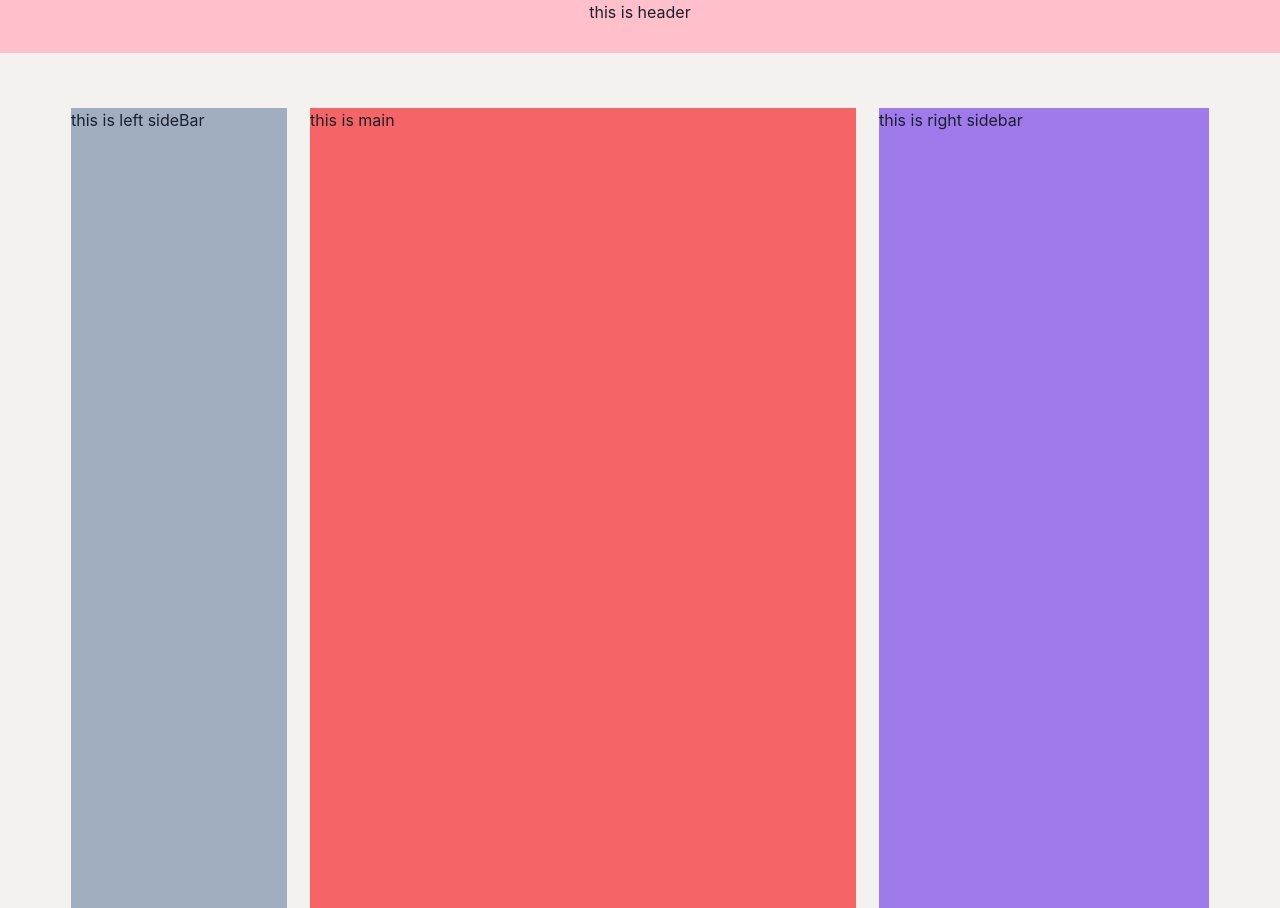
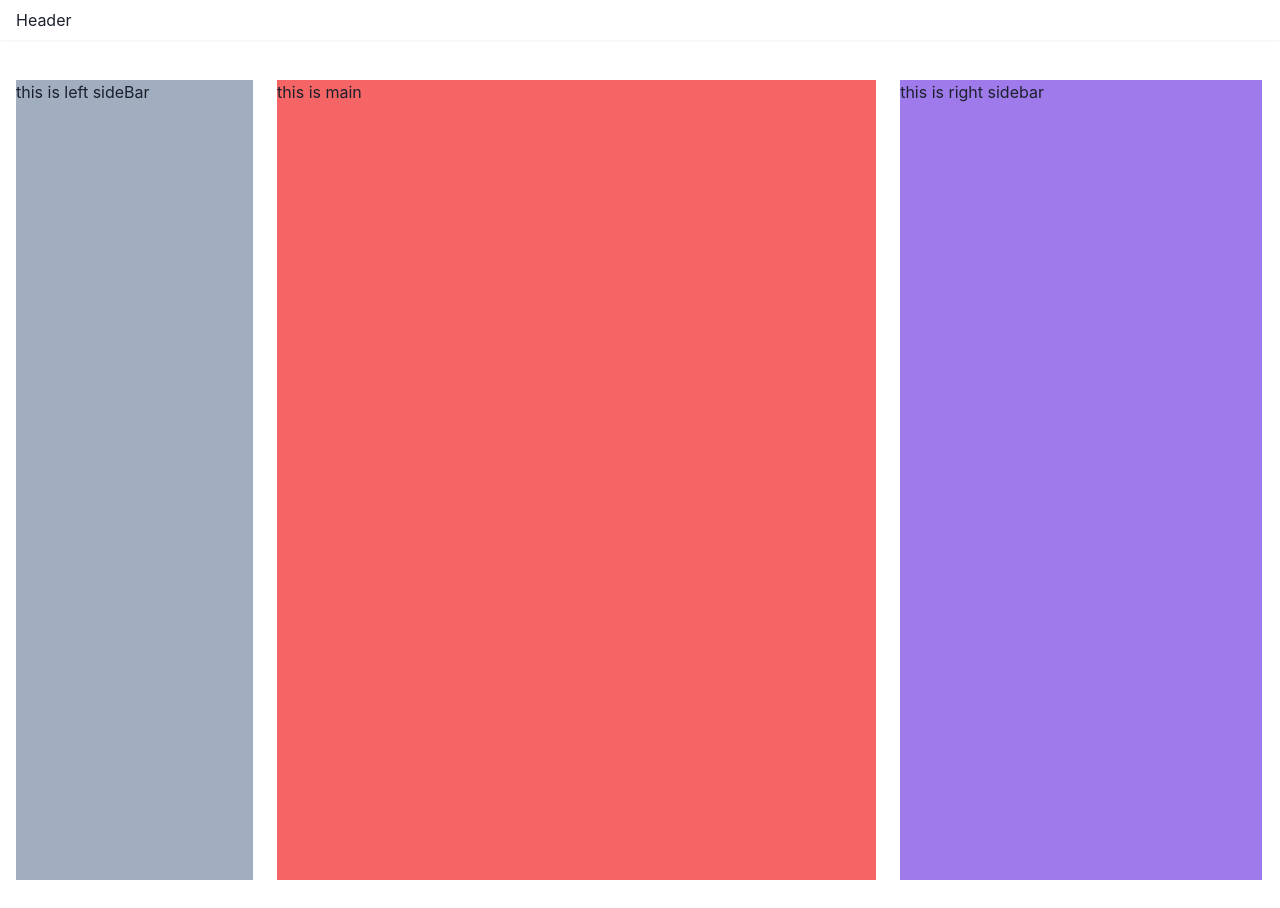
Before and after one commit to Shivamk99/linkedin-clone, a React (Create React App) app: page / in a window 1280 px wide. After the commit the page ends 880 px from the top, so only its background shows below. Built offline with nearby package versions, Linux system fonts and the light colour scheme.

Commit message:
refactor: change layout app

```diff
--- a/src/App.css
+++ /dev/null
@@ -1,7 +0,0 @@
-.container{
-    width: 1138px;
-    height: 100vh;
-    display: flex;
-    justify-content: space-between;
-
-}
--- a/src/App.js
+++ b/src/App.js
@@ -1,21 +1,21 @@
-import React from "react";
-import Header from "./components/header/header";
-import Main from "./components/main/main";
-import "./App.css";
-import LeftSideBar from "./components/leftSideBar/leftSideBar";
-import RightSideBar from "./components/rightSideBar/rightSideBar";
+import { Box, Container, HStack } from "@chakra-ui/react"
 
-const App = () => {
+import Main from "./components/main/main"
+import Header from "./components/header/header"
+import LeftSideBar from "./components/leftSideBar/leftSideBar"
+import RightSideBar from "./components/rightSideBar/rightSideBar"
+
+export default function App() {
   return (
-    <>
+    <Box>
       <Header />
-      <div className="container">
-        <LeftSideBar />
-        <Main />
-        <RightSideBar />
-      </div>
-    </>
-  );
-};
-
-export default App;
+      <Container pt="10" maxW="container.xl">
+        <HStack spacing="6">
+          <LeftSideBar />
+          <Main />
+          <RightSideBar />
+        </HStack>
+      </Container>
+    </Box>
+  )
+}
--- a/src/components/header/header.js
+++ b/src/components/header/header.js
@@ -1,13 +1,11 @@
-import { Container, Text } from '@chakra-ui/layout';
-import React from 'react';
-import styles from './header.module.css'
+import { Box, Container, Text } from "@chakra-ui/react"
 
-const Header = () => {
-    return (
-        <Container class={styles.container} >
-            <Text textAlign="center">this is header</Text>
-        </Container>
-     );
+export default function Header() {
+  return (
+    <Box as="header" shadow="sm">
+      <Container py="2" maxW="container.xl">
+        <Text>Header</Text>
+      </Container>
+    </Box>
+  )
 }
-
-export default Header;
--- a/src/components/leftSideBar/leftSideBar.js
+++ b/src/components/leftSideBar/leftSideBar.js
@@ -1,12 +1,12 @@
-import { Box, Text } from '@chakra-ui/layout';
-import React from 'react';
+import { Box, Text } from "@chakra-ui/layout"
+import React from "react"
 
 const LeftSideBar = () => {
-    return (
-        <Box width="19%" height="800px" bg="gray.400" mr="4">
-            <Text> this is left sideBar </Text>
-        </Box>
-     );
+  return (
+    <Box width="19%" height="800px" bg="gray.400">
+      <Text> this is left sideBar </Text>
+    </Box>
+  )
 }
 
-export default LeftSideBar;
+export default LeftSideBar
--- a/src/components/rightSideBar/rightSideBar.js
+++ b/src/components/rightSideBar/rightSideBar.js
@@ -1,12 +1,12 @@
-import { Box, Text } from '@chakra-ui/layout';
-import React from 'react';
+import { Box, Text } from "@chakra-ui/layout"
+import React from "react"
 
 const RightSideBar = () => {
-    return (
-        <Box width="29%" height="800px" bg="purple.400" ml="4">
-            <Text >this is right sidebar</Text>
-        </Box>
-     );
+  return (
+    <Box width="29%" height="800px" bg="purple.400">
+      <Text>this is right sidebar</Text>
+    </Box>
+  )
 }
 
-export default RightSideBar;
+export default RightSideBar
--- a/src/index.css
+++ /dev/null
@@ -1,8 +0,0 @@
-#root{
-    width: 100%;
-    background-color: #f3f2ef;
-    height: fit-content;
-    display: flex;
-    flex-direction: column;
-    align-items: center;
-}
--- a/src/index.js
+++ b/src/index.js
@@ -1,12 +1,14 @@
-import React from "react";
-import ReactDOM from "react-dom";
-import App from "./App";
-import './index.css'
-import { ChakraProvider } from "@chakra-ui/react";
+import React from "react"
+import ReactDOM from "react-dom"
+import { ChakraProvider } from "@chakra-ui/react"
+
+import App from "./App"
 
 ReactDOM.render(
-  <ChakraProvider>
-    <App />
-  </ChakraProvider>,
+  <React.StrictMode>
+    <ChakraProvider>
+      <App />
+    </ChakraProvider>
+  </React.StrictMode>,
   document.getElementById("root")
-);
+)
```
Also changed, not shown: package.json (+7 -7 lines), 2 other files (tests, documents, lock files or other folders).
